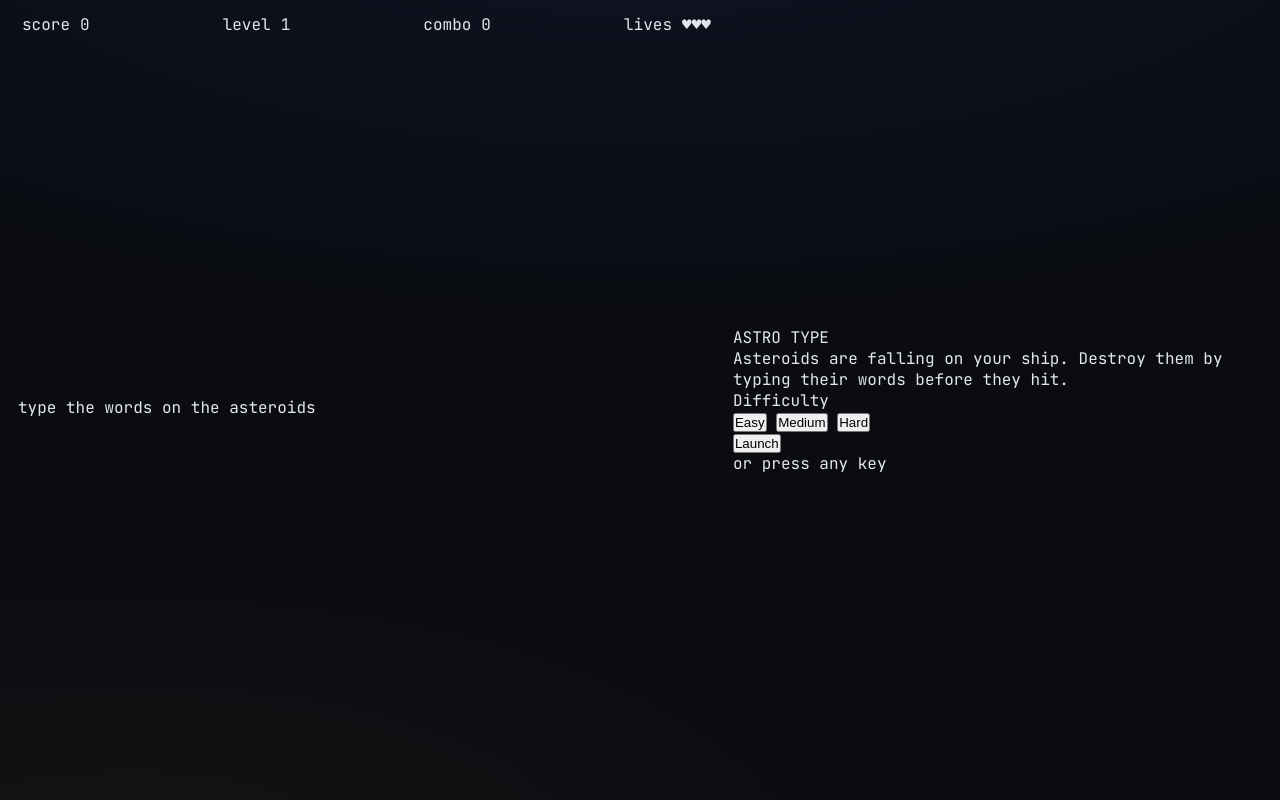
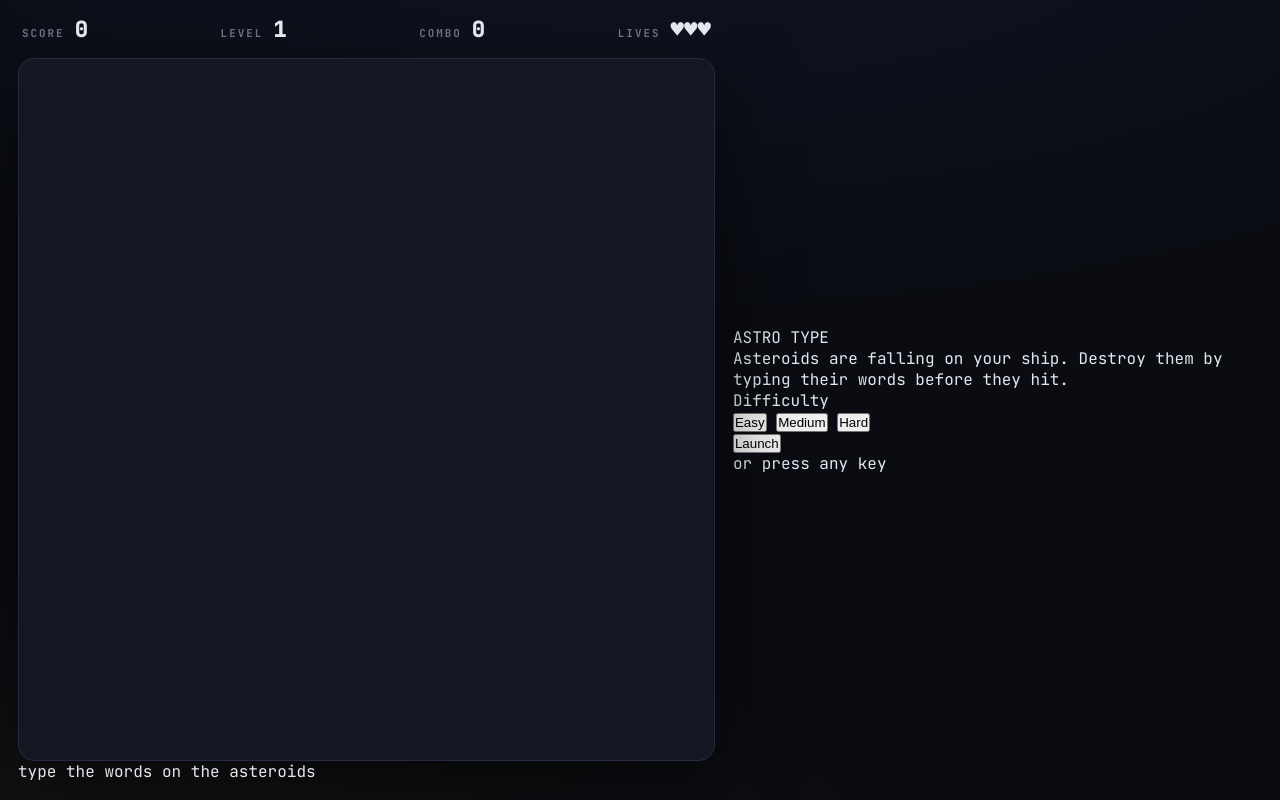
Before and after one commit to chadhas282-afk/ASTRO-TYPE, a plain HTML site: page index.html in a window 1280 px wide. Drawn offline with Linux system fonts and the light colour scheme; a script that the page names is missing.

Commit message:
add HUD styles and canvas layout to style.css

```diff
--- a/style.css
+++ b/style.css
@@ -57,3 +57,33 @@
     align-items: baseline;
     gap: 10px;
 }
+
+.hud-label {
+    font-size: 0.68rem;
+    font-weight: 700;
+    text-transform: uppercase;
+    letter-spacing: 2px;
+    color: var(--sub);
+}
+
+.hud-value {
+    font-size: 1.4rem;
+    font-weight: 800;
+    font-variant-numeric: tabular-nums;
+}
+
+.hud-value.accent { color: var(--accent); }
+.hud-value.danger { color: var(--danger); }
+
+/* ---------- Canvas ---------- */
+
+#canvas {
+    flex: 1;
+    width: 100%;
+    display: block;
+    background: var(--surface);
+    border: 1px solid var(--border);
+    border-radius: 16px;
+    box-shadow: 0 24px 80px rgba(0, 0, 0, 0.55);
+    min-height: 0;
+}
```
